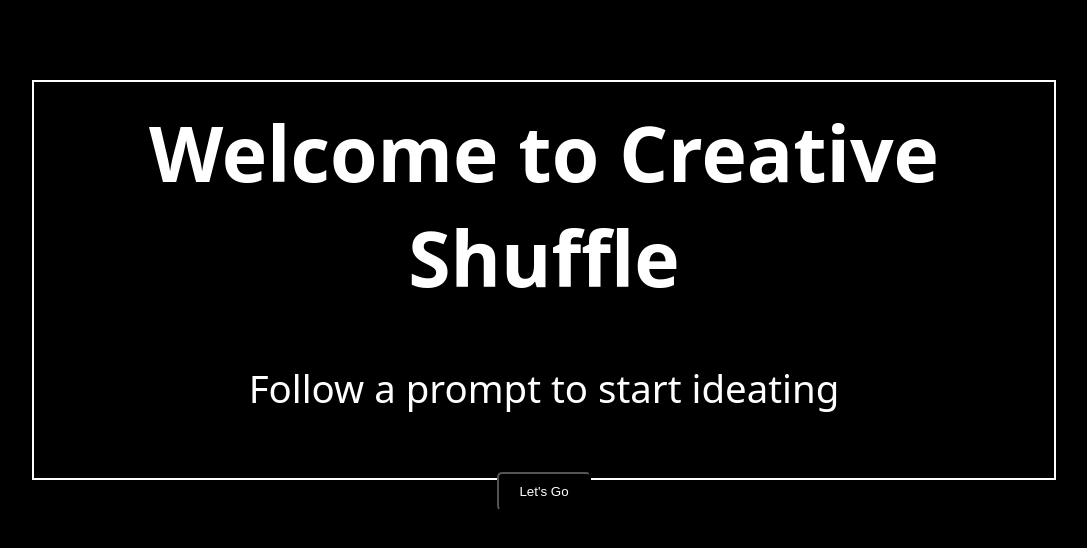
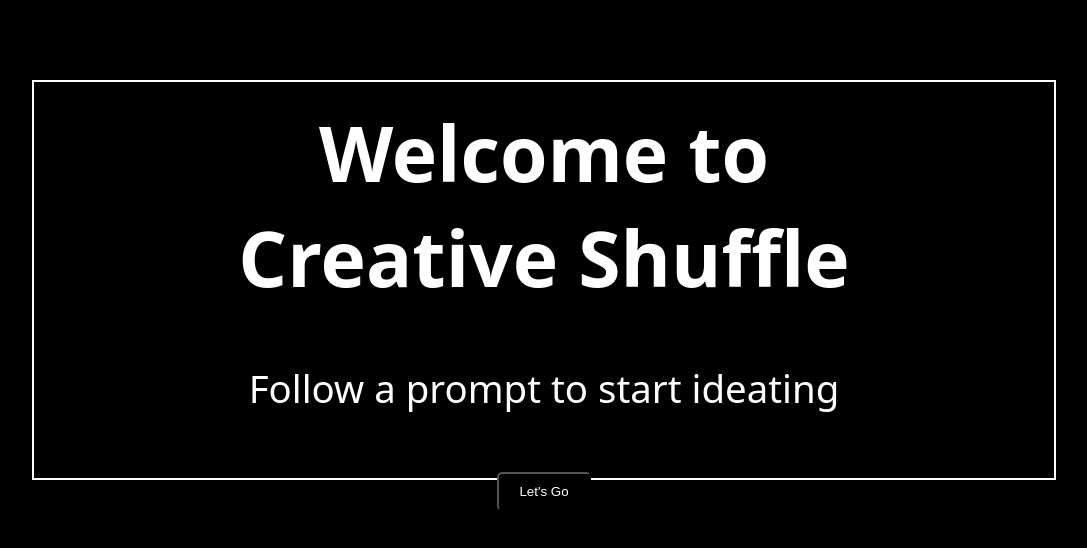
Before and after one commit to willdelannoy/CreativeShuffle, a plain HTML site: page index.html in a window 1280 px wide. Shown: the whole page, without its empty margins (96-1183 px from the left). Drawn offline with Linux system fonts and the light colour scheme.

Commit message:
Update index.html

```diff
--- a/index.html
+++ b/index.html
@@ -9,7 +9,7 @@
 <body>
   <div id="overlay">
     <div id="content">
-      <h1>Welcome to Creative Shuffle</h1>
+      <h1>Welcome to <br>Creative Shuffle</h1>
       <p>Follow a prompt to start ideating</p>
       <button id="start">Let's Go</button>
     </div>
```
